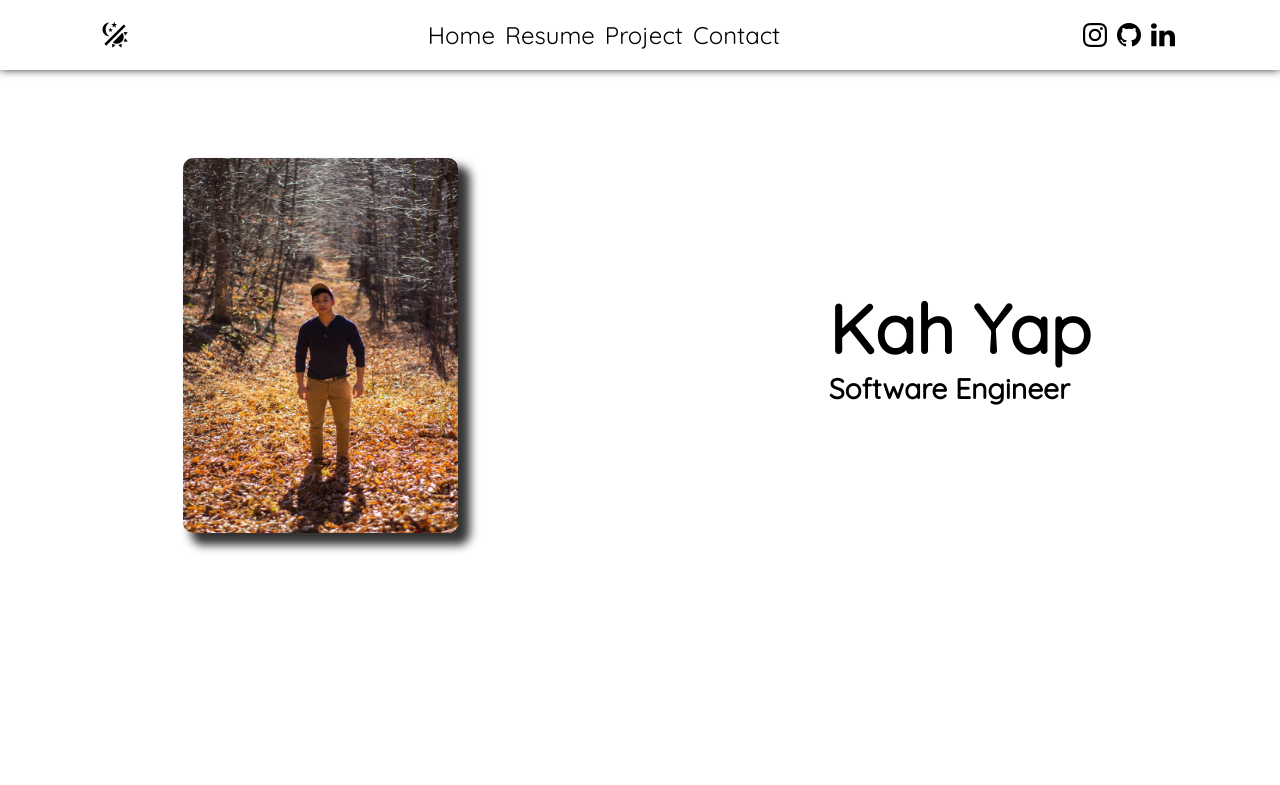
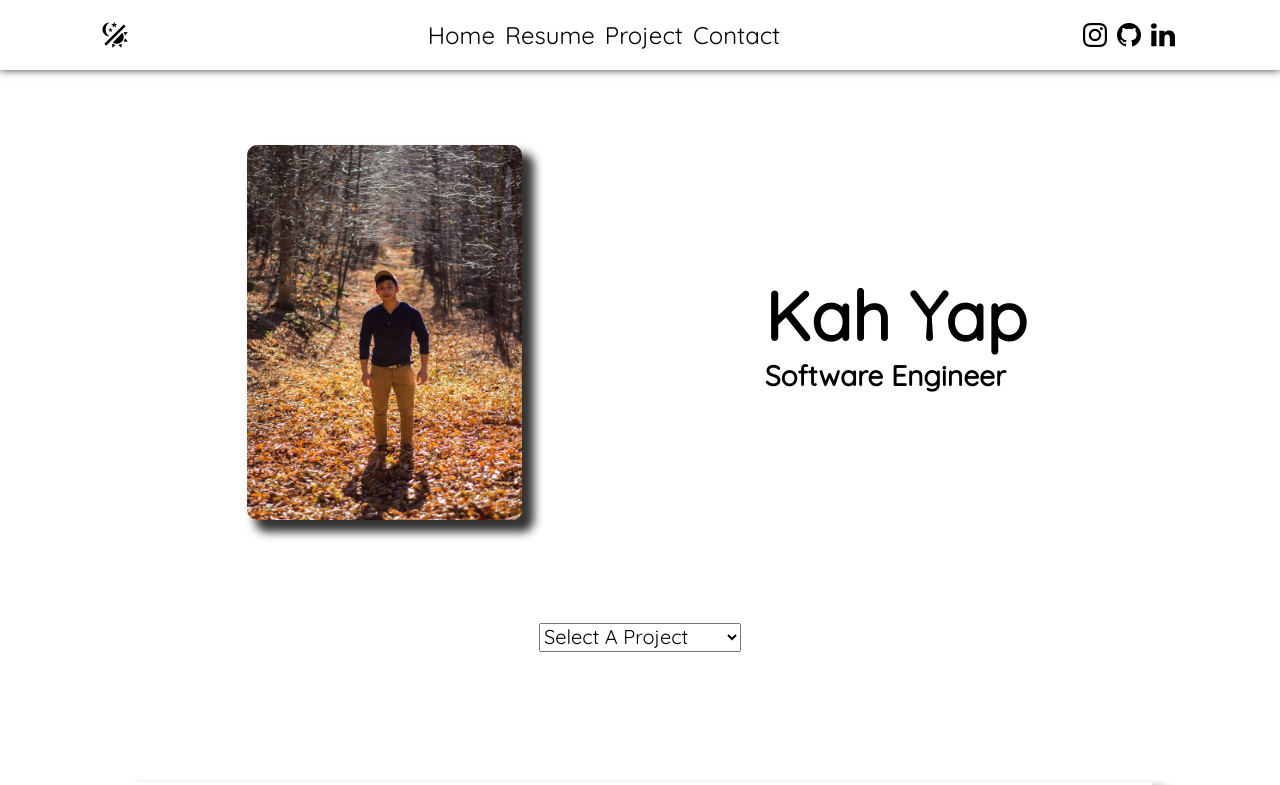
Before and after one commit to Kah919/KahPortfolio, a React (Create React App) app: page / in a window 1280 px wide. Shown: the top 785 px of the page. Built offline with nearby package versions, Linux system fonts and the light colour scheme.

Commit message:
Put all the rerouting components into a container

```diff
--- a/public/index.html
+++ b/public/index.html
@@ -30,7 +30,7 @@
       work correctly both with client-side routing and a non-root public URL.
       Learn how to configure a non-root public URL by running `npm run build`.
     -->
-    <title>React App</title>
+    <title> Kah Yap </title>
   </head>
   <body>
     <noscript>You need to enable JavaScript to run this app.</noscript>
--- a/src/App.js
+++ b/src/App.js
@@ -3,6 +3,8 @@ import Navbar from './components/Navbar/Navbar';
 import Landing from './components/LandingPage/Landing';
 import Project from './components/Projects/ProjectContainer';
 import Contact from './components/Contact/Contact';
+import Main from './components/Container';
+
 import { BrowserRouter as Router, Route, Switch} from "react-router-dom";
 import GlobalStateProvider from './components/GlobalStateProvider';
 
@@ -22,8 +24,8 @@ function App() {
         <Switch>
           <Route exact path='/projects' component={Project} />
           <Route exact path='/contact' component={Contact} />
-          <Route exact path='/' component={Landing} />
-
+          <Route exact path='/landing' component={Landing} />
+          <Route exact path='/' component={Main} />
         </Switch>
     </Router>
     </GlobalStateProvider>
--- /dev/null
+++ b/src/components/Container.js
@@ -0,0 +1,14 @@
+import React from 'react';
+import Landing from './LandingPage/Landing';
+import Project from './Projects/ProjectContainer';
+import Contact from './Contact/Contact';
+
+export default () => {
+    return(
+        <div className='main_container'>
+            <Landing />
+            <Project />
+            <Contact />
+        </div>
+    )
+}
--- a/src/components/LandingPage/Landing.js
+++ b/src/components/LandingPage/Landing.js
@@ -5,6 +5,7 @@ import Leaves from '../../Images/leaves.jpg';
 import styles from './Landing.module.css';
 import cx from 'classnames';
 import Context from '../theme-context';
+import Project from '../Projects/ProjectContainer';
 
 
 export default ({ dark }) => {
@@ -51,6 +52,7 @@ export default ({ dark }) => {
             <a href="https://kahmyap.herokuapp.com/"> Old Portfolio </a>
           </div>}
       </div>
+
     </div>
   )
 }
--- a/src/components/LandingPage/Landing.module.css
+++ b/src/components/LandingPage/Landing.module.css
@@ -3,7 +3,7 @@
     margin: 0 auto;
     display: grid;
     grid-template-columns: 1fr 1fr;
-    width: 100%;
+    width: 80%;
     height: 100%;
     font-size: 34px;
     /* background-image: url(../../Images/landing.jpg); */
```
Also changed, not shown: 1 other file (tests, documents, lock files or other folders).
